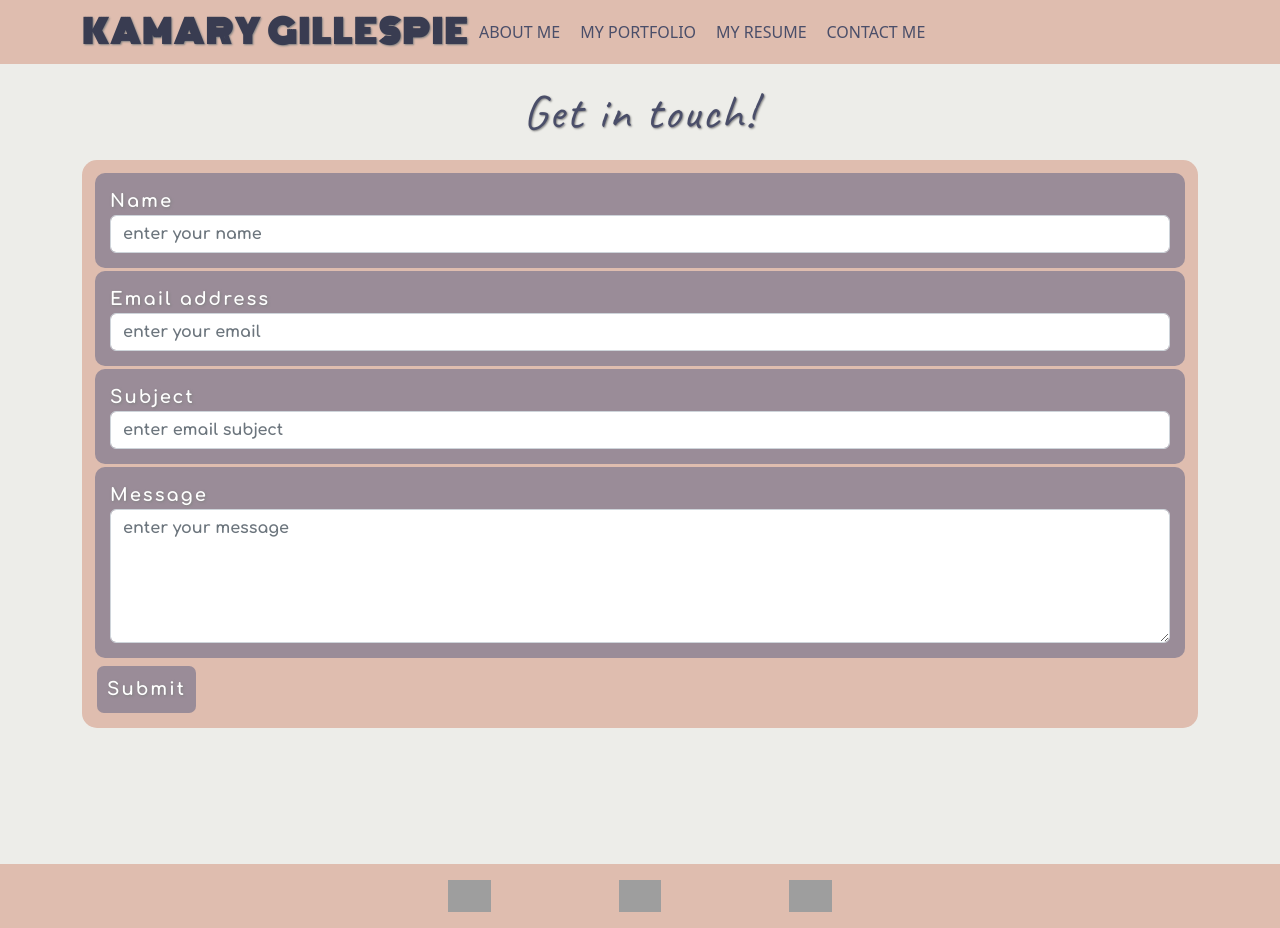
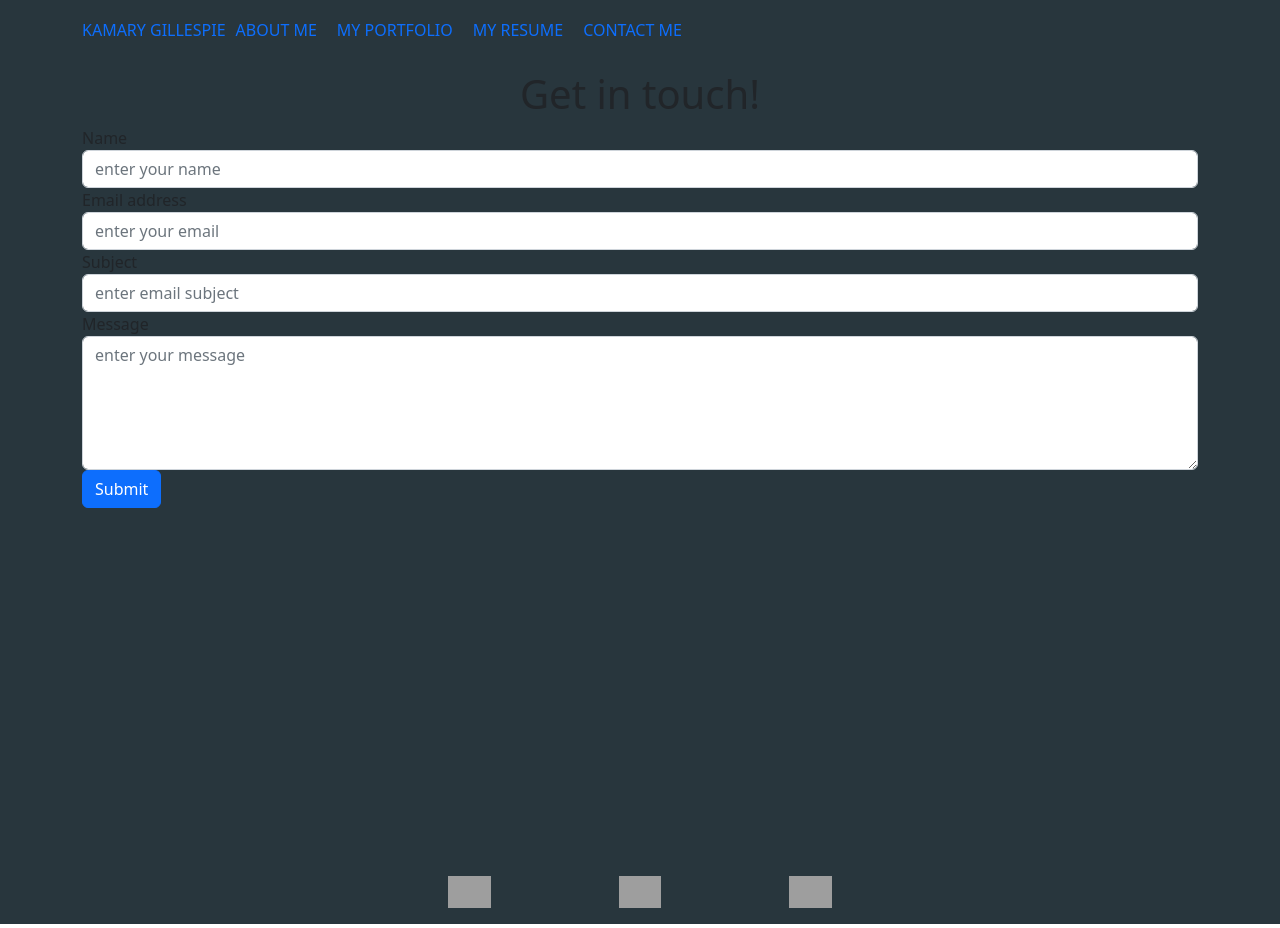
Before and after one commit to kamarygillespie4/react-portfolio, a React (Create React App) app: page /contact in a window 1280 px wide. Built offline with nearby package versions, Linux system fonts and the light colour scheme; grey boxes are pictures that could not be loaded.

Commit message:
redoing theme and styling of website

```diff
--- a/src/App.js
+++ b/src/App.js
@@ -11,7 +11,8 @@ import Contact from "./components/Contact";
 const styles = {
   main: {
     width: "100vw",
-    height: "100vh",
+    height: "100%",
+    background: "#28363d",
   },
 };
 
--- a/src/components/About.js
+++ b/src/components/About.js
@@ -2,53 +2,53 @@ import React from "react";
 
 const styles = {
   div: {
-    background: "#edede9",
+    // background: "#edede9",
     height: "110vh",
 
     padding: "10px",
   },
-  sidecont: {
-    padding: "2px",
-  },
-  font1: {
-    color: "white",
-  },
-  container: {
-    width: "95vw",
-    //border: "1px solid black",
-  },
-  brand: {
-    padding: "20px",
-    fontFamily: "Comfortaa",
-    color: "#4a4e69",
-    //right, down, blur, color
-    textShadow: "1px 1px 2px gray",
-    letterSpacing: "2px",
-  },
-  quote: {
-    padding: "20px",
-    fontFamily: "Comfortaa",
-    color: "#4a4e69",
-    //right, down, blur, color
-    textShadow: "1px 1px 2px gray",
-    letterSpacing: "2px",
-  },
-  author: {
-    padding: "10px",
-    fontFamily: "Comfortaa",
-    color: "#4a4e69",
-    //right, down, blur, color
-    textShadow: "1px 1px 2px gray",
-    letterSpacing: "2px",
-  },
-  skillset: {
-    padding: "10px",
-    fontFamily: "caveat",
-    color: "#4a4e69",
-    //right, down, blur, color
-    textShadow: "1px 1px 2px gray",
-    letterSpacing: "2px",
-  },
+  // sidecont: {
+  //   padding: "2px",
+  // },
+  // font1: {
+  //   color: "white",
+  // },
+  // container: {
+  //   width: "95vw",
+  //   //border: "1px solid black",
+  // },
+  // brand: {
+  //   padding: "20px",
+  //   fontFamily: "Comfortaa",
+  //   color: "#4a4e69",
+  //   //right, down, blur, color
+  //   textShadow: "1px 1px 2px gray",
+  //   letterSpacing: "2px",
+  // },
+  // quote: {
+  //   padding: "20px",
+  //   fontFamily: "Comfortaa",
+  //   color: "#4a4e69",
+  //   //right, down, blur, color
+  //   textShadow: "1px 1px 2px gray",
+  //   letterSpacing: "2px",
+  // },
+  // author: {
+  //   padding: "10px",
+  //   fontFamily: "Comfortaa",
+  //   color: "#4a4e69",
+  //   //right, down, blur, color
+  //   textShadow: "1px 1px 2px gray",
+  //   letterSpacing: "2px",
+  // },
+  // skillset: {
+  //   padding: "10px",
+  //   fontFamily: "caveat",
+  //   color: "#4a4e69",
+  //   //right, down, blur, color
+  //   textShadow: "1px 1px 2px gray",
+  //   letterSpacing: "2px",
+  // },
   icon: {
     height: "auto",
     width: "10vw",
@@ -78,7 +78,7 @@ function About() {
             <h4 style={styles.author}> - Zig Ziglar</h4>
           </div>
           <div className="col-md-6 ms-auto">
-            <h2 style={styles.skillset}>My current skillset includes</h2>
+            <h2 style={styles.skillset}>My current skill set includes</h2>
             <div>
               <img
                 style={styles.icon}
--- a/src/components/Contact.js
+++ b/src/components/Contact.js
@@ -2,56 +2,56 @@ import emailjs from "emailjs-com";
 import React, { useRef } from "react";
 const styles = {
   div: {
-    background: "#edede9",
+    // background: "#edede9",
     height: "100vh",
     padding: "10px",
   },
 
-  container: {
-    width: "95vw",
-    //border: "1px solid black",
-  },
-  title: {
-    padding: "10px",
-    fontFamily: "caveat",
-    color: "#4a4e69",
-    fontSize: "xxx-large",
-    //right, down, blur, color
-    textShadow: "1px 1px 2px gray",
-    letterSpacing: "2px",
-  },
-  form: {
-    padding: "10px",
-    fontSize: "large",
-    background: "#dfbdaf",
-    borderRadius: "15px",
-  },
-  formGroup: {
-    padding: "15px",
-    fontSize: "large",
-    fontFamily: "comfortaa",
-    color: "white",
-    //right, down, blur, color
-    textShadow: "1px 1px 3px gray",
-    letterSpacing: "2px",
-    background: "#9a8c98",
-    borderRadius: "10px",
-    margin: "3px",
-  },
-  button: {
-    padding: "10px",
-    fontSize: "large",
-    fontFamily: "comfortaa",
-    color: "white",
-    //right, down, blur, color
-    textShadow: "1px 1px 3px gray",
-    letterSpacing: "2px",
-    background: "#9a8c98",
-    borderRadius: "7px",
-    margin: "5px",
-    marginLeft: "5px",
-    border: "0px",
-  },
+  // container: {
+  //   width: "95vw",
+  //   //border: "1px solid black",
+  // },
+  // title: {
+  //   padding: "10px",
+  //   fontFamily: "caveat",
+  //   color: "#4a4e69",
+  //   fontSize: "xxx-large",
+  //   //right, down, blur, color
+  //   textShadow: "1px 1px 2px gray",
+  //   letterSpacing: "2px",
+  // },
+  // form: {
+  //   padding: "10px",
+  //   fontSize: "large",
+  //   background: "#dfbdaf",
+  //   borderRadius: "15px",
+  // },
+  // formGroup: {
+  //   padding: "15px",
+  //   fontSize: "large",
+  //   fontFamily: "comfortaa",
+  //   color: "white",
+  //   //right, down, blur, color
+  //   textShadow: "1px 1px 3px gray",
+  //   letterSpacing: "2px",
+  //   background: "#9a8c98",
+  //   borderRadius: "10px",
+  //   margin: "3px",
+  // },
+  // button: {
+  //   padding: "10px",
+  //   fontSize: "large",
+  //   fontFamily: "comfortaa",
+  //   color: "white",
+  //   //right, down, blur, color
+  //   textShadow: "1px 1px 3px gray",
+  //   letterSpacing: "2px",
+  //   background: "#9a8c98",
+  //   borderRadius: "7px",
+  //   margin: "5px",
+  //   marginLeft: "5px",
+  //   border: "0px",
+  // },
 };
 
 function Contact() {
--- a/src/components/Footer.js
+++ b/src/components/Footer.js
@@ -1,16 +1,16 @@
 import React from "react";
 
 const styles = {
-  footer: {
-    position: "relative",
-    bottom: "0",
-    left: "0",
-    width: "100vw",
-    height: "5vh",
-  },
-  div: {
-    background: "#dfbdaf",
-  },
+  // footer: {
+  //   position: "relative",
+  //   bottom: "0",
+  //   left: "0",
+  //   width: "100vw",
+  //   height: "5vh",
+  // },
+  // div: {
+  //   background: "#dfbdaf",
+  // },
   icons: {
     height: "4vh",
     width: "auto",
@@ -25,10 +25,7 @@ const styles = {
 
 function Footer() {
   return (
-    <footer
-      className="bg-light text-center text-lg-start"
-      style={styles.footer}
-    >
+    <footer className=" text-center text-lg-start" style={styles.footer}>
       <div className="text-center p-3" style={styles.div}>
         <a
           className="text-dark"
--- a/src/components/Navigation.js
+++ b/src/components/Navigation.js
@@ -5,21 +5,23 @@ import Navbar from "react-bootstrap/Navbar";
 import { Link } from "react-router-dom";
 
 const styles = {
-  div: {
-    background: "#dfbdaf",
-  },
+  // div: {
+  //   background: "#dfbdaf",
+  //   // borderBottomLeftRadius: "20px 15px",
+  //   // borderBottomRightRadius: "20px 15px",
+  // },
   brand: {
-    fontSize: "xx-large",
-    fontWeight: "bold",
-    color: "#393c51",
-    //right, down, blur, color
-    textShadow: "1px 1px 2px gray",
-    fontFamily: "Monoton, cursive",
-    letterSpacing: "2px",
+    // fontSize: "xx-large",
+    // fontWeight: "bold",
+    // color: "#393c51",
+    // //right, down, blur, color
+    // textShadow: "1px 1px 2px gray",
+    // fontFamily: "Monoton, cursive",
+    // letterSpacing: "2px",
     textDecoration: "none",
   },
   link: {
-    color: "#4a4e69",
+    // color: "#4a4e69",
     textDecoration: "none",
     margin: "10px",
   },
--- a/src/components/Portfolio.js
+++ b/src/components/Portfolio.js
@@ -10,7 +10,7 @@ import quiz from "../images/quiz.jpg";
 
 const styles = {
   div: {
-    background: "#edede9",
+    // background: "#edede9",
     height: "100vh",
   },
   cont: {
--- a/src/components/Resume.js
+++ b/src/components/Resume.js
@@ -2,7 +2,7 @@ import React from "react";
 
 const styles = {
   div: {
-    background: "#edede9",
+    // background: "#edede9",
     height: "100vh",
     padding: "10px",
   },
```
Also changed, not shown: src/components/Project.js (deleted), 7 other files (tests, documents, lock files or other folders).
